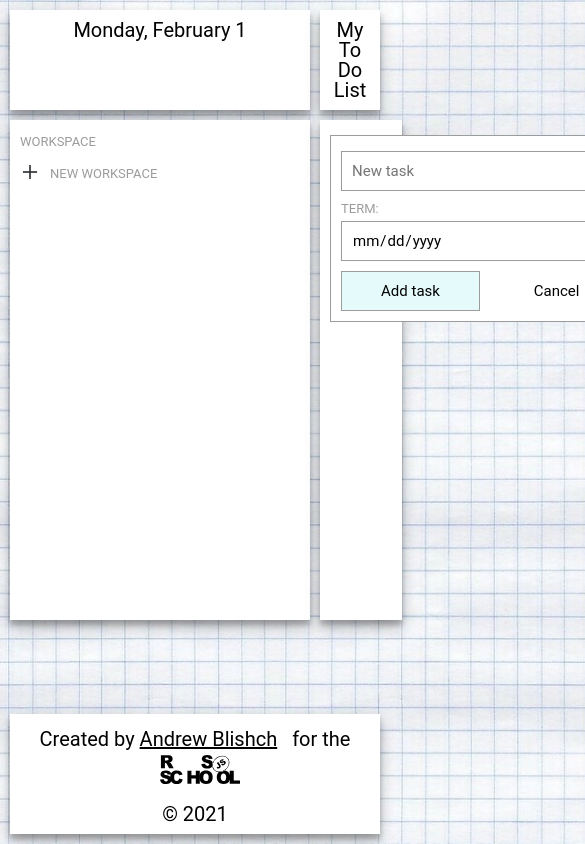
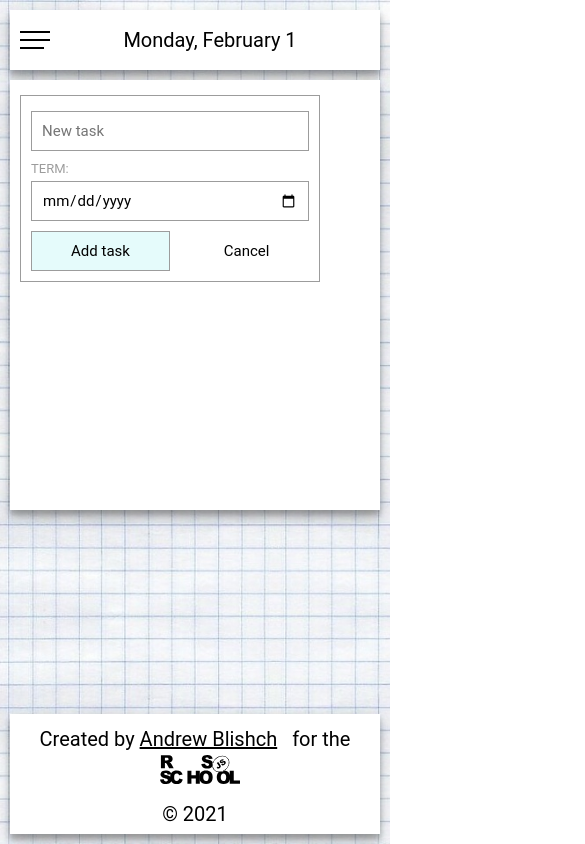
Before and after one commit to andrew-soldat/rsclone, a website built with webpack: page src/template.html in a window 390 px wide. Both pictures are taken after a click on the button "NEW TASK". Shown: the top 844 px of the page, 585 px wide, since content can reach past the window. Built offline with nearby package versions, Linux system fonts and the light colour scheme.

Commit message:
feat: add responsive design

```diff
--- a/src/index.js
+++ b/src/index.js
@@ -9,6 +9,9 @@ import "./styles/index.scss";
 const containerDate = document.getElementById("date"),
    todayDate = new Date(),
 	options = { weekday: "long", month: "long", day: "numeric" },
+	body = document.querySelector('body'),
+	btnMenu = document.querySelector(".main__menu"),
+	wrapperWorkspace = document.querySelector(".workspace"),
 	btnShowFormWorkspace = document.querySelector(".add-workspace__button"),
    formWorkspace = document.querySelector(".workspace-form"),
 	inputWorkspace = document.querySelector(".workspace-form__input"),
@@ -31,6 +34,20 @@ let listworkspace = document.querySelectorAll(".list-workspace__item"),
 	currentCategoryId;
 
 containerDate.innerHTML = todayDate.toLocaleDateString("en-Us", options);
+
+btnMenu.addEventListener("click", function() {
+	btnMenu.classList.toggle("active");
+	wrapperWorkspace.classList.toggle("active");
+	body.classList.toggle("lock");
+});
+
+document.addEventListener("click", function(e) {
+	if (!e.target.closest(".main__menu")) {
+		btnMenu.classList.remove("active");
+		wrapperWorkspace.classList.remove("active");
+		body.classList.remove("lock");
+	}
+});
 
 btnShowFormWorkspace.addEventListener("click", function () {
 	formWorkspace.classList.toggle("show");
--- a/src/styles/_null.scss
+++ b/src/styles/_null.scss
@@ -43,10 +43,10 @@ body {
   color: #000;
   font-size: 14px;
   background: url('../images/bg.jpg') 0 0 / cover no-repeat;
-}
 
-body.lock {
-  overflow: hidden;
+  &.lock {
+	  overflow: hidden;
+  }
 }
 
 input,
--- a/src/styles/index.scss
+++ b/src/styles/index.scss
@@ -10,6 +10,7 @@
 	flex-direction: column;
 	height: 100vh;
 	min-height: 500px;
+	position: relative;
 }
 .container {
 	width: 100%;
@@ -73,11 +74,7 @@
 	&__wrapper {
 		display: flex;
 		min-height: 500px;
-		margin: 0px 0px 10px 0px;
-	}
-
-	&__desk {
-		padding: 10px;
+		margin: 10px 0px 10px 0px;
 	}
 
 	&__title {
@@ -85,6 +82,80 @@
 			font-size: 25px;
 			color: #000;
 			padding: 15px;
+		}
+	}
+
+	&__body {
+		flex: 1 1 auto;
+		display: flex;
+		flex-direction: column;
+	}
+
+	&__date {
+		margin: 0 auto;
+		padding: 10px;
+		font-size: 20px;
+		color:#000;
+		text-align: center;
+	}
+
+	&__board {
+		flex: 1 1 auto;
+	}
+
+	&__header {
+		display: flex;
+		align-items: center;
+		flex: 0 0 40px;
+		margin: 0px 0px 10px 0px;
+	}
+
+	&__menu {
+		@media (max-width: 750px) {
+			width: 30px;
+			height: 30px;
+			background-color: transparent;
+			z-index: 5;
+			cursor: pointer;
+			position: relative;
+
+			span {
+				width: 100%;
+				height: 2px;
+				background: #000;
+				position: absolute;
+				top: 14px;
+				left: 0;
+
+				&:first-child {
+					top: 6px;
+				}
+				&:last-child {
+					width: 80%;
+					top: auto;
+					bottom: 6px;
+				}
+			}
+			&.active {
+				position: fixed;
+				top: 0px;
+				left: 320px;
+				background-color: #000;
+
+				span {
+					transform: scale(0);
+					background-color: #fff;
+					&:first-child {
+						transform: rotate(-45deg);
+						top: 14px;
+					}
+					&:last-child {
+						transform: rotate(45deg);
+						bottom:14px;
+						width: 100%;
+					}
+				}
+			}
 		}
 	}
 }
@@ -97,6 +168,34 @@
 		font-size: 13px;
 		color: #9c9c9c;
 		text-transform: uppercase;
+	}
+
+	@media (max-width: 750px) {
+		margin: 0;
+		padding: 20px 0px 0px 0px;
+		position: fixed;
+		top: 0px;
+		left: -120%;
+		min-width: 320px;
+		height: 100%;
+		z-index: 5;
+		transition: all 0.3s ease 0s;
+		overflow: auto;
+
+		&.active {
+			left: 0;
+
+			& ~ .overlay {
+				position: fixed;
+				top: 0;
+				left: 0;
+				width: 100%;
+				height: 100%;
+				background-color: rgba(0, 0, 0, 0.3);
+				transition: all 0.3s ease 0s;
+				z-index: 2;
+			}
+		}
 	}
 }
 .add-workspace {
@@ -180,7 +279,7 @@
 	background-color: #fff;
 	position: absolute;
 	border: 1px solid #9c9c9c;
-	bottom: -60px;
+	bottom: -70px;
 	left: 10px;
 
 	&.show {
@@ -336,6 +435,10 @@
 				text-decoration: line-through;
 			}
 		}
+		&:hover .list-task__delete {
+			visibility: visible;
+			opacity: 1;
+		}
 	}
 
 	&__checkbox {
@@ -369,11 +472,6 @@
 		&:hover {
 			background: url('../images/trash-bin-red.svg') 0 0 no-repeat;
 		}
-	}
-
-	&:hover .list-task__delete {
-		visibility: visible;
-		opacity: 1;
 	}
 }
 .footer {
--- a/src/template.html
+++ b/src/template.html
@@ -8,21 +8,12 @@
 </head>
 <body>
 	<div class="wrapper">
-		<header class="header">
-			<div class='container'>
-				<div class="header__body">
-					<div id="date" class="header__date column-left"></div>
-					<h1 class="header__title column-right">My To Do List</h1>
-				</div>
-			</div>
-		</header>
 		<main class="main">
 			<div class='container'>
 				<div class="main__wrapper">
 					<div class="main__workspace workspace column-left">
 						<h3 class="workspace__title">workspace</h3>
 						<ul class="workspace__list list-workspace">
-
 						</ul>
 						<div class="workspace__add add-workspace">
 							<button class="add-workspace__button" type="button"><span>New Workspace</span></button>
@@ -36,6 +27,16 @@
 								</div>
 							</form>
 						</div>
+					</div>
+					<div class="overlay"></div>
+					<div class="main__body">
+						<div class="main__header column-right">
+							<div class="main__menu">
+								<span></span>
+								<span></span>
+								<span></span>
+							</div>
+							<div class="main__date" id="date"></div>
 						</div>
 						<div class="main__board column-right">
 							<div class="main__title"></div>
@@ -61,6 +62,7 @@
 						</div>
 					</div>
 				</div>
+			</div>
 		</main>
 		<footer class="footer">
 			<div class='container'>
```
Lines whose indentation alone changed are shown as unchanged.
